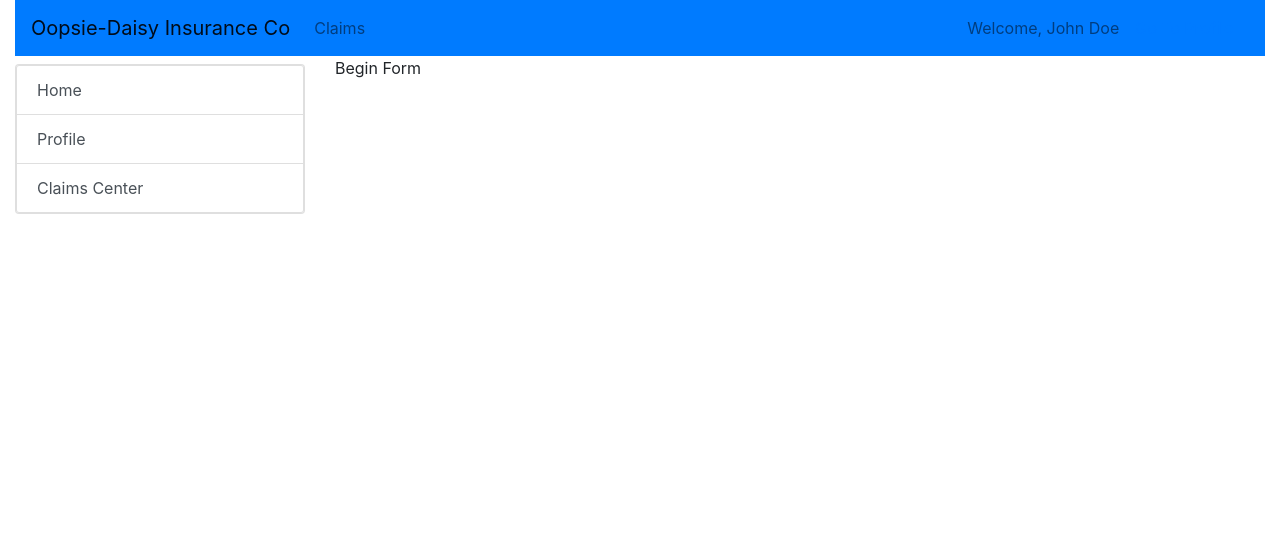
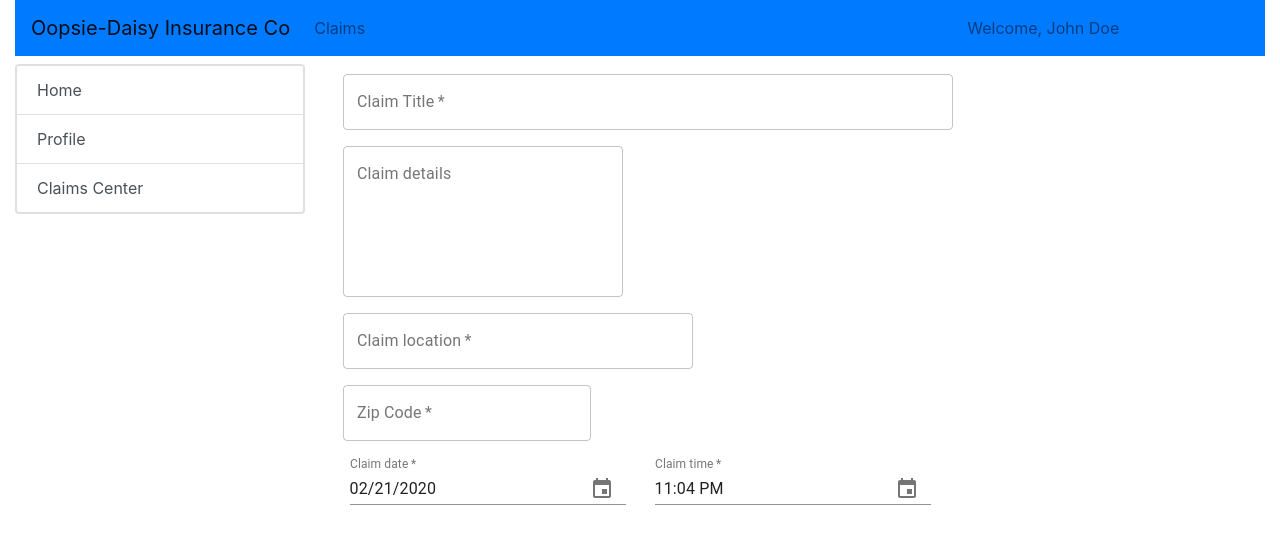
Before and after one commit to lmkelle3/capstone_frontend, a React (Create React App) app: page /form in a window 1280 px wide. Shown: the top 544 px of the page. Built offline with nearby package versions, Linux system fonts and the light colour scheme.

Commit message:
updated form elements

```diff
--- a/src/components/Claims/ClaimComplete.js
+++ b/src/components/Claims/ClaimComplete.js
@@ -0,0 +1,177 @@
+import React, { useState } from "react";
+import { format } from "date-fns";
+import {
+  Paper,
+  Typography,
+  Grid,
+  Button,
+  MobileStepper,
+  CardMedia
+} from "@material-ui/core";
+import { KeyboardArrowLeft, KeyboardArrowRight } from "@material-ui/icons";
+import { makeStyles, useTheme } from "@material-ui/core/styles";
+
+//component styles
+const useStyles = makeStyles(theme => ({
+  paper: {
+    padding: theme.spacing(3, 2),
+    marginTop: 10,
+    color: theme.palette.text.primary,
+    textAlign: "center"
+  },
+  media: {
+    height: 0,
+    paddingTop: "56.25%", // 16:9
+    marginTop: 10
+  },
+  root: {
+    flexGrow: 1
+  },
+  header: {
+    display: "flex",
+    alignItems: "center",
+    height: 50,
+    paddingLeft: theme.spacing(4),
+    backgroundColor: theme.palette.background.default
+  },
+  img: {
+    height: 255,
+    maxWidth: 400,
+    overflow: "hidden",
+    display: "block",
+    width: "100%"
+  },
+  paper1: {
+    padding: theme.spacing(3, 2),
+    marginTop: 10,
+    color: theme.palette.text.primary,
+    textAlign: "center",
+    backgroundColor: theme.palette.secondary.main
+  },
+  paper2: {
+    padding: theme.spacing(3, 2),
+    marginTop: 10,
+    color: theme.palette.text.primary,
+    textAlign: "center",
+    backgroundColor: theme.palette.secondary.light
+  },
+  stepper: {
+    backgroundColor: theme.palette.primary.dark,
+    color: theme.palette.secondary.contrastText
+  }
+}));
+
+const ClaimComplete = props => {
+  //const idStr = useParams()
+  //const id = Number(idStr.id)
+
+  const classes = useStyles();
+  const theme = useTheme();
+
+  const claim = props.claim;
+  const prevStep = props.prevStep;
+  const pictures = props.pictures;
+  const step = props.step;
+  const selectedDate = props.selectedDate;
+
+  //formatting date
+  let claimDate = format(new Date(selectedDate), "MM/dd/yyyy hh:mm a");
+
+  //Picture area
+  //State and methods for picture stepper
+  const [activeStep, setActiveStep] = useState(0);
+
+  const maxSteps = pictures !== "pending" ? pictures.length : 0;
+
+  const handleNext = () => {
+    setActiveStep(prevActiveStep => prevActiveStep + 1);
+  };
+
+  const handleBack = () => {
+    setActiveStep(prevActiveStep => prevActiveStep - 1);
+  };
+
+  const { title, details, user_id, location, date_time } = props.claim;
+
+  return (
+    <Paper className={classes.paper1}>
+      <Typography variant="h2">Confirm your claim</Typography>
+      <Grid container spacing={3}>
+        <Grid item sm={12}>
+          <Paper className={classes.paper2}>
+            {/*Header */}
+            <Typography variant="h1">
+              {/*Title */}
+              {claim.title}
+            </Typography>
+
+            {/*Picture area*/}
+
+            <CardMedia
+              className={classes.media}
+              image={pictures[activeStep]}
+              title={claim.title}
+            />
+
+            <MobileStepper
+              className={classes.stepper}
+              steps={maxSteps}
+              position="static"
+              variant="text"
+              activeStep={activeStep}
+              nextButton={
+                <Button
+                  color="inherit"
+                  size="small"
+                  onClick={handleNext}
+                  disabled={activeStep === maxSteps - 1}
+                >
+                  Next
+                  {theme.direction === "rtl" ? (
+                    <KeyboardArrowLeft />
+                  ) : (
+                    <KeyboardArrowRight />
+                  )}
+                </Button>
+              }
+              backButton={
+                <Button
+                  color="inherit"
+                  size="small"
+                  onClick={handleBack}
+                  disabled={activeStep === 0}
+                >
+                  {theme.direction === "rtl" ? (
+                    <KeyboardArrowRight />
+                  ) : (
+                    <KeyboardArrowLeft />
+                  )}
+                  Back
+                </Button>
+              }
+            />
+          </Paper>
+        </Grid>
+        <Grid item sm={4}>
+          {/*Details*/}
+          <Paper className={classes.paper}>
+            <Typography variant="body1">{claim.details}</Typography>
+          </Paper>
+        </Grid>
+        <Grid item sm={4}>
+          {/*Location*/}
+          <Paper className={classes.paper}>
+            <Typography variant="body1">{claim.location}</Typography>
+          </Paper>
+        </Grid>
+        <Grid item sm={4}>
+          <Paper className={classes.paper}>
+            <Typography variant="body1">{claimDate}</Typography>
+          </Paper>
+        </Grid>
+      </Grid>
+    </Paper>
+  );
+};
+
+export default ClaimComplete;
--- a/src/components/Claims/ClaimsForm/NewClaimForm.js
+++ b/src/components/Claims/ClaimsForm/NewClaimForm.js
@@ -1,7 +1,160 @@
-import React from "react";
+import React, { Fragment } from "react";
+import DateFnsUtils from "@date-io/date-fns";
+import {
+  Paper,
+  TextField,
+  Typography,
+  Grid,
+  Button,
+  Avatar,
+  IconButton,
+  GridListTile,
+  GridListTileBar,
+  GridList
+} from "@material-ui/core";
+import DeleteOutlinedIcon from "@material-ui/icons/DeleteOutlined";
+import CloseIcon from "@material-ui/icons/Close";
+import {
+  MuiPickersUtilsProvider,
+  KeyboardTimePicker,
+  KeyboardDatePicker
+} from "@material-ui/pickers";
+import { makeStyles, useTheme } from "@material-ui/core/styles";
 
-const NewClaimForm = () => {
-  return <div>Begin Form</div>;
+const useStyles = makeStyles(theme => ({
+  form: {
+    "& .MuiTextField-root": {
+      margin: theme.spacing(1)
+    },
+    marginTop: 10
+  },
+  title: {
+    margin: theme.spacing(1)
+  },
+  address: {
+    margin: theme.spacing(1),
+    width: 350
+  },
+  details: {
+    width: 280
+  },
+  upBtn: {
+    marginLeft: 10
+  },
+  avatar: {
+    width: theme.spacing(6),
+    height: theme.spacing(6),
+    margin: theme.spacing(0.5)
+  },
+  avatarDiv: {
+    display: "flex",
+    padding: theme.spacing(1)
+  },
+  icon: {
+    color: theme.palette.secondary.light
+  }
+}));
+
+const NewClaimForm = props => {
+  const classes = useStyles();
+
+  const {
+    title,
+    setTitle,
+    details,
+    setDetails,
+    address,
+    setAddress,
+    zipCode,
+    setZipCode,
+    selectedDate
+  } = props;
+
+  const { handleDateChange, handleSubmit } = props;
+
+  return (
+    <form
+      className={classes.form}
+      noValidate
+      autoComplete="off"
+      onSubmit={handleSubmit}
+    >
+      <Grid container>
+        <Grid item sm={12}>
+          <TextField
+            required
+            id="title"
+            label="Claim Title"
+            defaultValue={title}
+            fullWidth
+            variant="outlined"
+            className={classes.title}
+            onChange={e => setTitle(e.target.value)}
+          />
+        </Grid>
+
+        <Grid item sm={6}>
+          <TextField
+            id="details"
+            label="Claim details"
+            defaultValue={details}
+            variant="outlined"
+            multiline
+            rows="6"
+            className={classes.details}
+            onChange={e => setDetails(e.target.value)}
+          />
+        </Grid>
+
+        <TextField
+          required
+          id="address"
+          label="Claim location"
+          defaultValue={address}
+          variant="outlined"
+          className={classes.address}
+          onChange={e => setAddress(e.target.value)}
+        />
+
+        <TextField
+          required
+          id="zipCode"
+          label="Zip Code"
+          defaultValue={zipCode}
+          variant="outlined"
+          onChange={e => setZipCode(e.target.value)}
+        />
+        <MuiPickersUtilsProvider utils={DateFnsUtils}>
+          <Grid container justify="space-around">
+            <KeyboardDatePicker
+              required
+              margin="normal"
+              id="claimDate"
+              label="Claim date"
+              format="MM/dd/yyyy"
+              value={selectedDate}
+              onChange={handleDateChange}
+              KeyboardButtonProps={{
+                "aria-label": "change date"
+              }}
+            />
+
+            <KeyboardTimePicker
+              required
+              margin="normal"
+              id="claimTime"
+              label="Claim time"
+              value={selectedDate}
+              onChange={handleDateChange}
+              KeyboardButtonProps={{
+                "aria-label": "change time"
+              }}
+            />
+          </Grid>
+        </MuiPickersUtilsProvider>
+      </Grid>
+    </form>
+  );
 };
 
 export default NewClaimForm;
--- a/src/components/Claims/ClaimsMain.js
+++ b/src/components/Claims/ClaimsMain.js
@@ -127,7 +127,7 @@ const ClaimsMain = props => {
   const [zipCode, setZipCode] = useState("");
   const [step, setStep] = useState(1);
 
-  // New sale object
+  // New claim object
   const newClaim = {
     user_id: 8,
     title: title,
```
